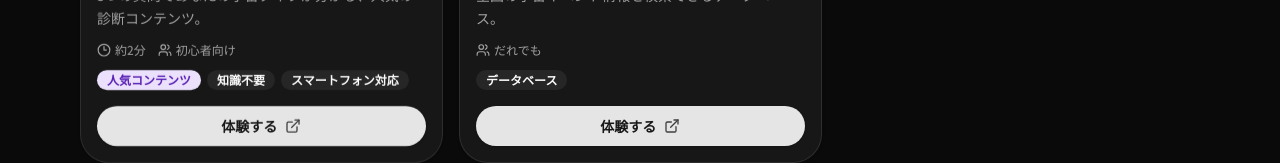
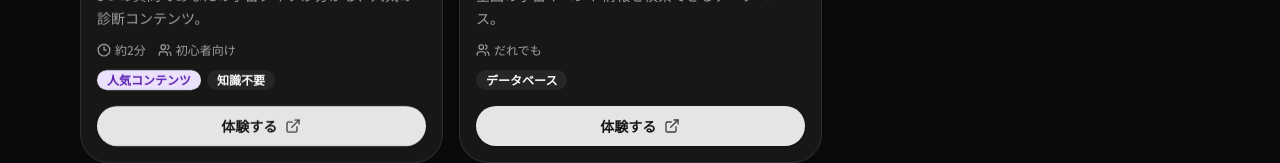
Before and after one commit to cosmo-base/event, a Next.js app: page /monoS26 in a window 1280 px wide. Shown: the part 2494-2657 px from the top of the page. Built offline with nearby package versions, Linux system fonts and the light colour scheme; no server answers.

Commit message:
Update monoS26.ts

```diff
--- a/data/events/monoS26.ts
+++ b/data/events/monoS26.ts
@@ -57,7 +57,7 @@ export const monoS26Data: EventSpecificData = {
       title: "あなたはどんな宇宙タイプ？",
       description: "5つの質問に答えるだけ。宇宙の知識がなくても楽しめます。",
       buttonLabel: "宇宙タイプ診断を始める",
-      href: "https://fsifofficial.github.io/CosmoBase/type",
+      href: "/event/monoS26/type",
       external: true,
       gradient: "linear-gradient(135deg,#2563eb 0%,#6d5ee6 55%,#7c3aed 100%)",
     },
@@ -105,7 +105,7 @@ export const monoS26Data: EventSpecificData = {
       id: "ql-diagnosis",
       title: "宇宙タイプ診断",
       description: "約2分・知識不要",
-      href: "https://fsifofficial.github.io/CosmoBase/type",
+      href: "/event/monoS26/type",
       icon: "sparkles",
       external: true,
       event: "click_space_type_diagnosis",
@@ -168,7 +168,7 @@ export const monoS26Data: EventSpecificData = {
     questionCount: "5問",
     requirement: "宇宙の知識：不要",
     buttonLabel: "宇宙タイプ診断を始める",
-    href: "https://fsifofficial.github.io/CosmoBase/type",
+    href: "/event/monoS26/type",
     imageUrl: "/event/type/CB_type.png",
   } as SpaceTypeFeature,
 
@@ -177,10 +177,10 @@ export const monoS26Data: EventSpecificData = {
       id: "c-space-type",
       title: "宇宙タイプ診断",
       description: "5つの質問であなたの宇宙タイプが分かる、人気の診断コンテンツ。",
-      href: "https://fsifofficial.github.io/CosmoBase/type",
+      href: "/event/monoS26/type",
       duration: "約2分",
       audience: "初心者向け",
-      labels: ["人気コンテンツ", "知識不要", "スマートフォン対応"],
+      labels: ["人気コンテンツ", "知識不要"],
       status: "available",
       external: true,
       icon: "sparkles",
@@ -210,7 +210,7 @@ export const monoS26Data: EventSpecificData = {
     primaryHref: "https://discord.gg/X78w86XE3v",
     secondaryLinks: [
       { label: "公式サイトを見る", href: "https://fsifofficial.github.io/CosmoBase/", event: "click_cosmo_base_website" },
-      { label: "宇宙タイプ診断を試す", href: "https://fsifofficial.github.io/CosmoBase/type", event: "click_space_type_diagnosis" },
+      { label: "宇宙タイプ診断を試す", href: "/event/monoS26/type", event: "click_space_type_diagnosis" },
       { label: "SNSを見る", href: "#social", anchor: true },
     ],
   },
```
